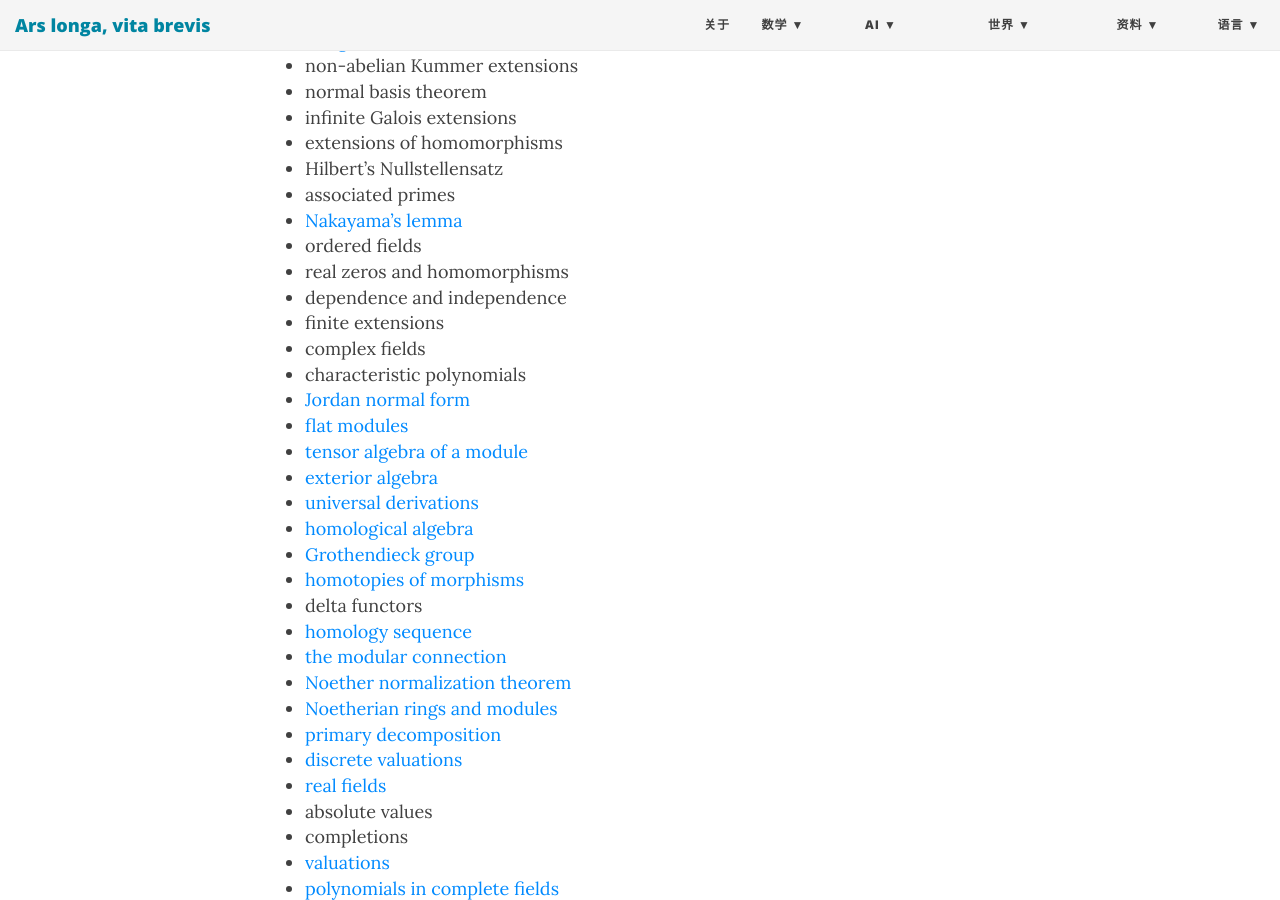
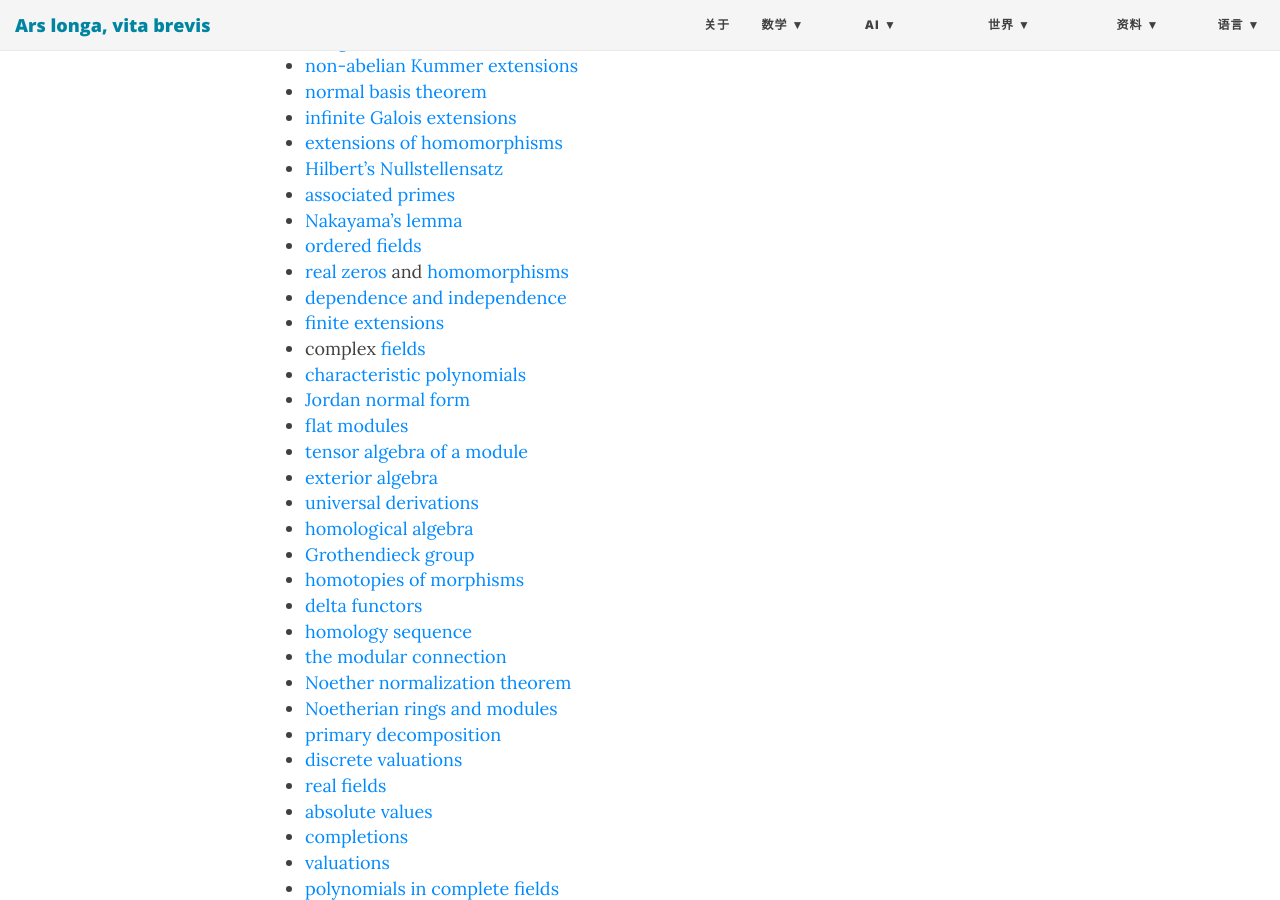
Before and after one commit to ZionPi/zionpi.github.io, a Jekyll site: the page built from mathematics-quals.md, in a window 1280 px wide and 900 px high, scrolled down 6307 px. Built offline with Jekyll 4.4.1, drawn with Linux system fonts in a browser that asks for light colours; nearby versions of some CDN libraries; formulas are drawn with MathJax 3; part of the change alters nothing that is shown.

```diff
--- a/mathematics-quals.md
+++ b/mathematics-quals.md
@@ -200,56 +200,56 @@ $\left(e^{z}, \log z, \arg z\right)$
 - [localization](https://en.wikipedia.org/wiki/Localization_of_a_ring_and_a_module)
 - [modules](https://en.wikipedia.org/wiki/Module_(mathematics))
 - [direct products of modules](https://en.wikipedia.org/wiki/Direct_product)
-- free modules
-- dual spaces
-- modules over principal rings
-- polynomials over a factorial ring
+- [free modules](https://en.wikipedia.org/wiki/Free_module)
+- [dual spaces](https://en.wikipedia.org/wiki/Dual_space)
+- [modules over principal rings](https://en.wikipedia.org/wiki/Structure_theorem_for_finitely_generated_modules_over_a_principal_ideal_domain)
+- [polynomials over a factorial ring](https://www.encyclopediaofmath.org/index.php/Factorial_ring)
 - [Hilbert's theorem](https://en.wikipedia.org/wiki/Hilbert%27s_theorem)
-- symmetric polynomials
+- [symmetric polynomials](https://en.wikipedia.org/wiki/Symmetric_polynomial)
 - [field extensions](https://en.wikipedia.org/wiki/Field_extension)
 - [splitting fields](https://en.wikipedia.org/wiki/Splitting_field)
 - [separable extensions](https://en.wikipedia.org/wiki/Separable_extension)
 - [inseparable extensions](https://en.wikipedia.org/wiki/Purely_inseparable_extension)
-- roots of unity
-- norm and trace
+- [roots of unity](https://en.wikipedia.org/wiki/Root_of_unity)
+- [norm and trace](https://en.wikipedia.org/wiki/Matrix_norm)
 - [solvable and radical extensions](https://en.wikipedia.org/wiki/Radical_extension)
-- integral ring extensions
+- [integral ring extensions](https://stacks.math.columbia.edu/tag/00GH)
 - [Galois cohomology](https://en.wikipedia.org/wiki/Galois_cohomology)
-- alg. indep. of homomorphisms
+- [alg. indep. of homomorphisms](https://math.stackexchange.com/questions/513234/linear-independent-vector-spaces-with-homomorphism)
 - [Sylow theorems](https://en.wikipedia.org/wiki/Sylow_theorems)
-- direct sums
-- free groups
-- group rings
-- principal and factorial rings
+- [direct sums](https://en.wikipedia.org/wiki/Direct_sum)
+- [free groups](https://en.wikipedia.org/wiki/Free_group)
+- [group rings](https://en.wikipedia.org/wiki/Group_ring)
+- [principal  and factorial rings](https://www.encyclopediaofmath.org/index.php/Factorial_ring)
 - [homomorphisms of modules](https://en.wikipedia.org/wiki/Module_homomorphism)
-- sums of modules
-- vector spaces
-- dual modules
-- polynomials in one variable
+- [sums of modules](https://en.wikipedia.org/wiki/Direct_sum_of_modules)
+- [vector spaces](https://en.wikipedia.org/wiki/Vector_space)
+- [dual modules](https://en.wikipedia.org/wiki/Dual_module)
+- [polynomials in one variable](http://tutorial.math.lamar.edu/Classes/Alg/Polynomials.aspx)
 - [criteria for irreducibility](https://en.wikipedia.org/wiki/Cohn%27s_irreducibility_criterion)
-- partial fractions
-- formal power series
+- [partial fractions](https://en.wikipedia.org/wiki/Partial_fraction_decomposition)
+- [formal power series](https://en.wikipedia.org/wiki/Formal_power_series)
 - [algebraic closure](https://en.wikipedia.org/wiki/Algebraic_closure)
 - [normal extensions](https://en.wikipedia.org/wiki/Normal_extension)
-- finite fields
+- [finite fields](https://en.wikipedia.org/wiki/Finite_field)
 - [Galois extensions](https://en.wikipedia.org/wiki/Galois_extension)
-- linear independence of characters
+- [linear independence of characters](http://www.math.uconn.edu/~kconrad/blurbs/galoistheory/linearchar.pdf)
 - [cyclic extensions](https://en.wikipedia.org/wiki/Abelian_extension)
 - [abelian Kummer theory](https://en.wikipedia.org/wiki/Kummer_theory)
 - [integral Galois extensions](https://math.stackexchange.com/q/177311)
-- non-abelian Kummer extensions
-- normal basis theorem
-- infinite Galois extensions
-- extensions of homomorphisms
-- Hilbert's Nullstellensatz
-- associated primes
+- [non-abelian Kummer extensions](https://en.wikipedia.org/wiki/Kummer_theory)
+- [normal basis theorem](https://en.wikipedia.org/wiki/Normal_basis)
+- [infinite Galois extensions](http://www.sas.rochester.edu/mth/undergraduate/honorspaperspdfs/liuhonorsthesis16.pdf)
+- [extensions of homomorphisms](https://math.stackexchange.com/questions/251073/extension-of-a-group-homomorphism)
+- [Hilbert's Nullstellensatz](https://en.wikipedia.org/wiki/Hilbert%27s_Nullstellensatz)
+- [associated primes](https://en.wikipedia.org/wiki/Associated_prime)
 - [Nakayama's lemma](https://en.wikipedia.org/wiki/Nakayama%27s_lemma)
-- ordered fields
-- real zeros and homomorphisms
-- dependence and independence
-- finite extensions
-- complex fields
-- characteristic polynomials
+- [ordered fields](https://en.wikipedia.org/wiki/Ordered_field)
+- [real zeros](http://www.coolmath.com/algebra/22-graphing-polynomials/05-real-zeros-01) and [homomorphisms](https://en.wikipedia.org/wiki/Homomorphism)
+- [dependence and independence](https://en.wikipedia.org/wiki/Linear_independence)
+- [finite extensions](https://en.wikipedia.org/wiki/Field_extension)
+- complex [fields](https://en.wikipedia.org/wiki/Field_(mathematics))
+- [characteristic polynomials](https://en.wikipedia.org/wiki/Characteristic_polynomial)
 - [Jordan normal form](https://en.wikipedia.org/wiki/Jordan_normal_form)
 - [flat modules](https://en.wikipedia.org/wiki/Flat_module)
 - [tensor algebra of a module](https://en.wikipedia.org/wiki/Tensor_product_of_modules)
@@ -258,7 +258,7 @@ $\left(e^{z}, \log z, \arg z\right)$
 - [homological algebra](https://en.wikipedia.org/wiki/Homological_algebra)
 - [Grothendieck group](https://en.wikipedia.org/wiki/Grothendieck_group)
 - [homotopies of morphisms](https://en.wikipedia.org/wiki/Homotopy_category)
-- delta functors
+- [delta functors](https://en.wikipedia.org/wiki/Delta-functor)
 - [homology sequence](https://en.wikipedia.org/wiki/Sequence_homology)
 - [the modular connection](https://en.wikipedia.org/wiki/Modular_arithmetic)
 - [Noether normalization theorem](https://en.wikipedia.org/wiki/Noether_normalization_lemma)
@@ -266,8 +266,8 @@ $\left(e^{z}, \log z, \arg z\right)$
 - [primary decomposition](https://en.wikipedia.org/wiki/Primary_decomposition)
 - [discrete valuations](https://en.wikipedia.org/wiki/Discrete_valuation)
 - [real fields](https://en.wikipedia.org/wiki/Formally_real_field)
-- absolute values
-- completions
+- [absolute values](https://en.wikipedia.org/wiki/Absolute_value)
+- [completions](https://en.wikipedia.org/wiki/Completion_(algebra))
 - [valuations](https://en.wikipedia.org/wiki/Valuation_(algebra))
 - [polynomials in complete fields](https://en.wikipedia.org/wiki/Polynomial_ring)
 - [eigenvalues](http://mathworld.wolfram.com/Eigenvalue.html)
```
